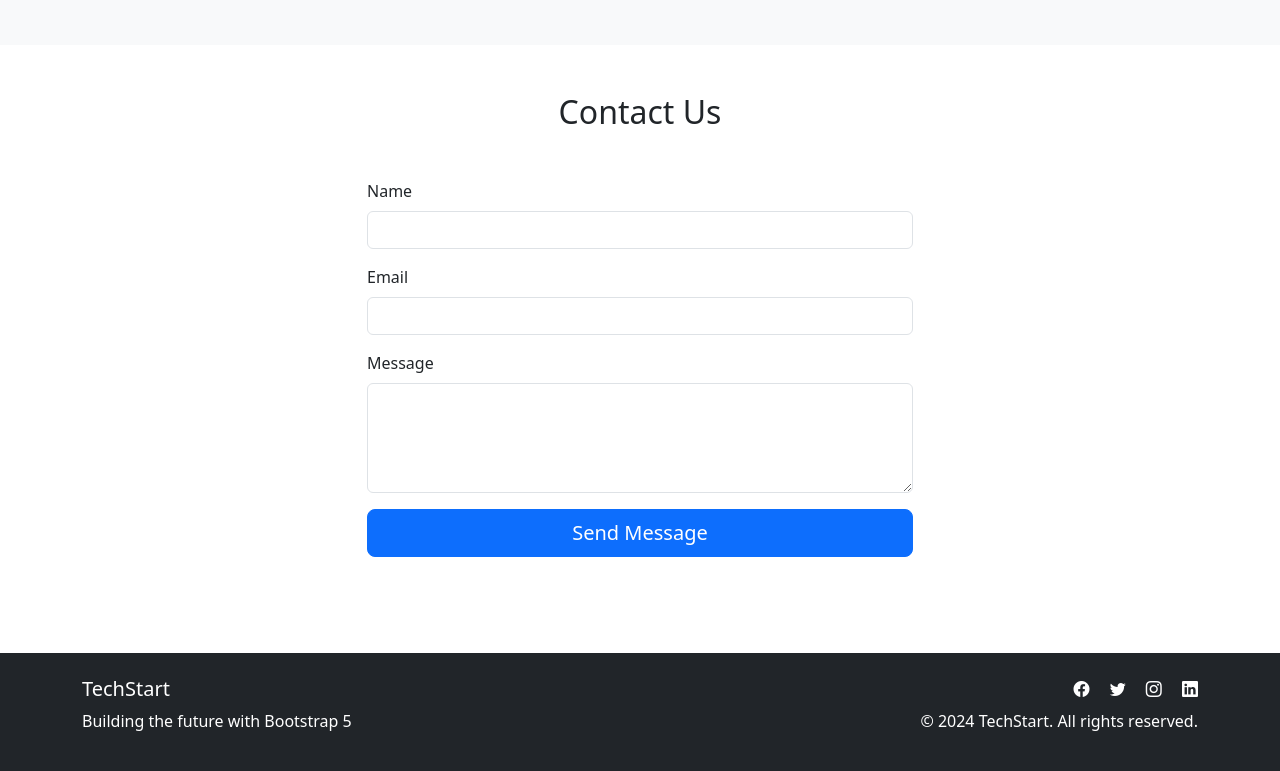
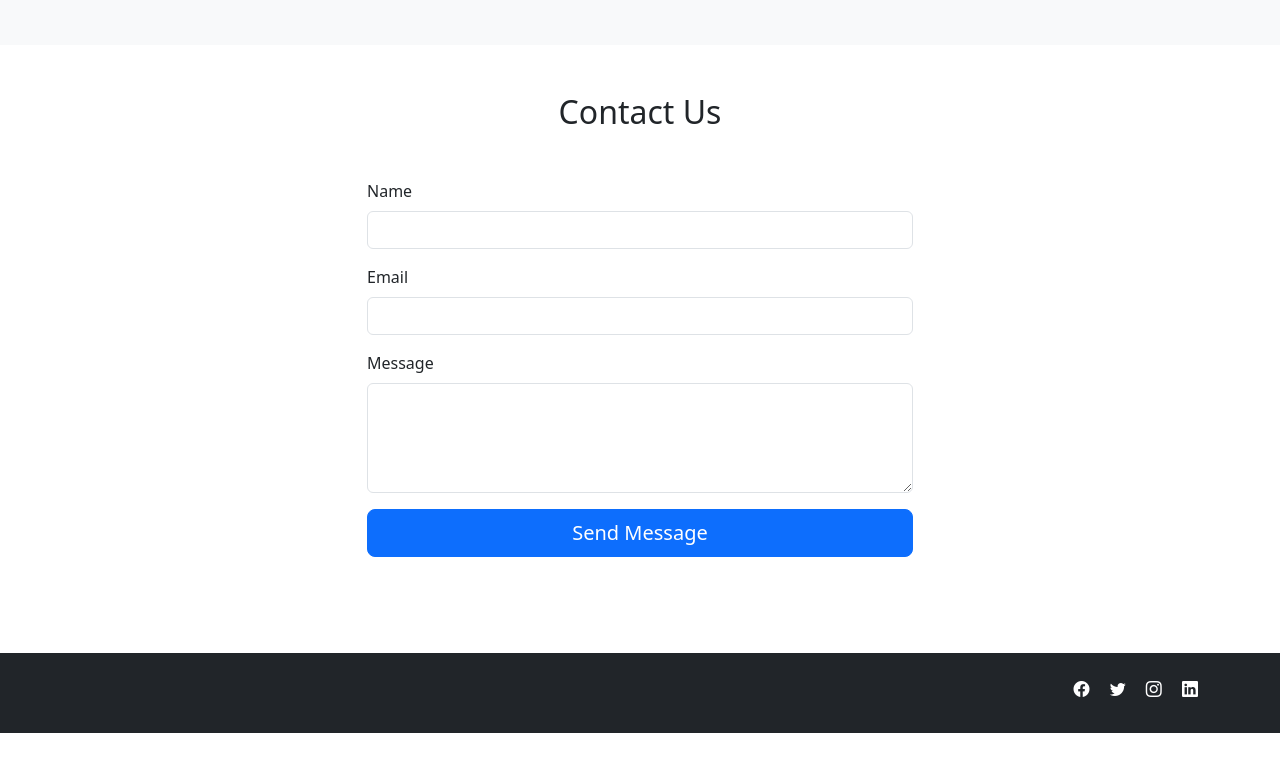
Before and after one commit to DeiCroissant/Web_Application_VLU, a plain HTML site: page Lab8/Ex9_CompletePage.html in a window 1280 px wide. Shown: the part 1244-2015 px from the top of the page. After the commit the page ends 1977 px from the top, so only its background shows below. Drawn offline with nearby package versions, Linux system fonts and the light colour scheme.

Commit message:
updated lab 9

```diff
--- a/Lab8/Ex9_CompletePage.html
+++ b/Lab8/Ex9_CompletePage.html
@@ -184,8 +184,8 @@
         <div class="container">
             <div class="row">
                 <div class="col-md-6">
-                    <h5>TechStart</h5>
-                    <p>Building the future with Bootstrap 5</p>
+                    <!-- <h5>TechStart</h5>
+                    <p>Building the future with Bootstrap 5</p> -->
                 </div>
                 <div class="col-md-6 text-md-end">
                     <div class="mb-2">
@@ -194,7 +194,6 @@
                         <a href="#" class="text-white me-3"><i class="bi bi-instagram"></i></a>
                         <a href="#" class="text-white"><i class="bi bi-linkedin"></i></a>
                     </div>
-                    <p class="mb-0">&copy; 2024 TechStart. All rights reserved.</p>
                 </div>
             </div>
         </div>
```
